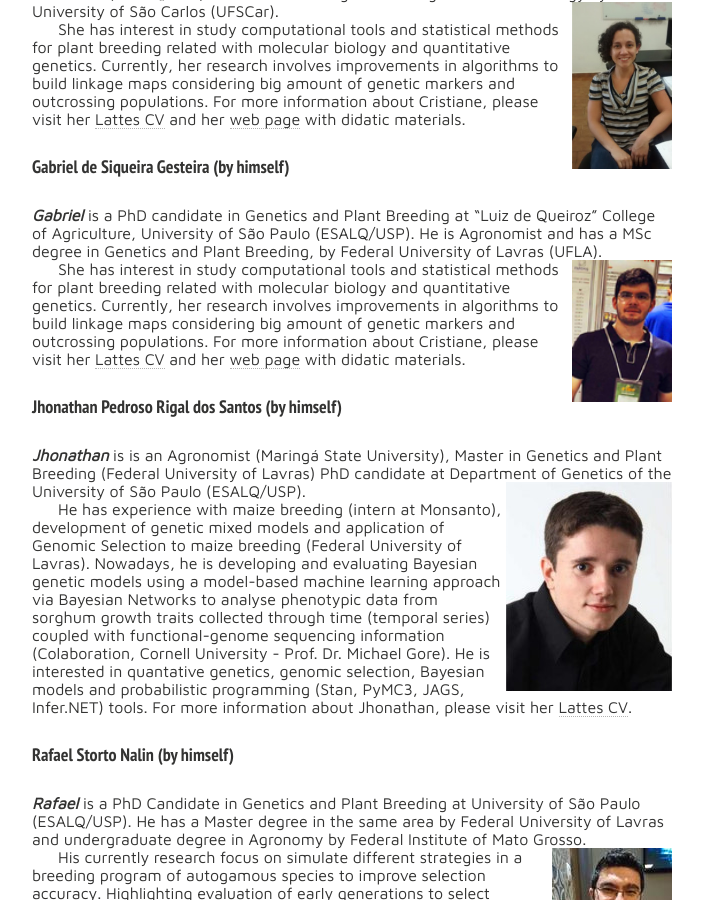
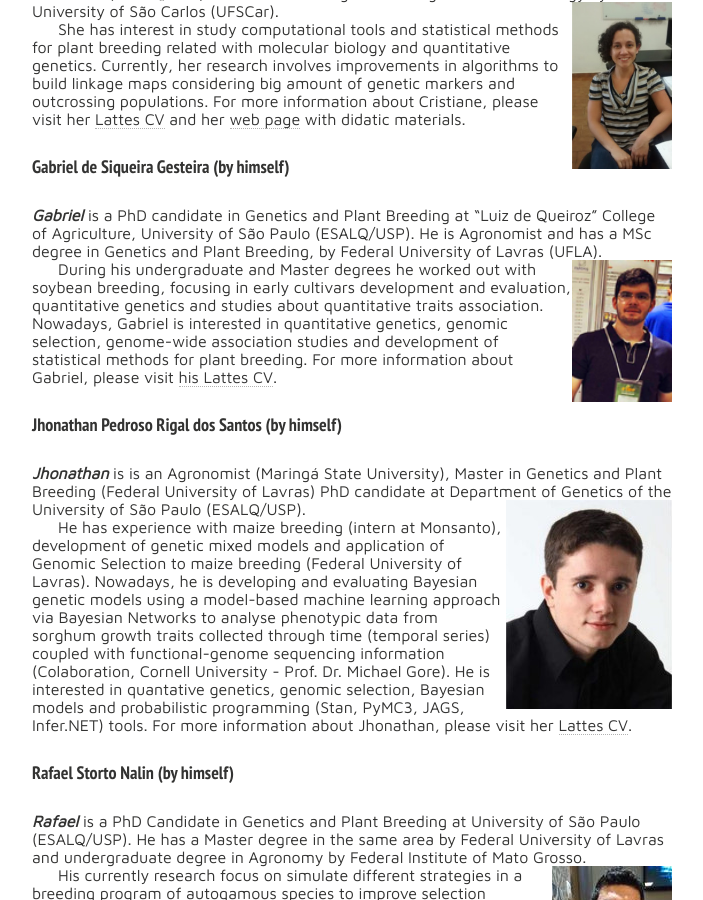
Before and after one commit to statgen-esalq/statgen-esalq.github.io, a Jekyll site: the page built from people.md, in a window 1280 px wide and 900 px high, scrolled down 1719 px. Shown: the whole window, without its empty margins (288-991 px from the left). Built offline with Jekyll 4.4.1, drawn with Linux system fonts in a browser that asks for light colours; nearby versions of some CDN libraries.

Commit message:
Update people.md

```diff
--- a/people.md
+++ b/people.md
@@ -58,8 +58,7 @@ She has interest in study computational tools and statistical methods for plant
 
 _**Gabriel**_ is a PhD candidate in Genetics and Plant Breeding at “Luiz de Queiroz” College of Agriculture, University of São Paulo (ESALQ/USP). He is Agronomist and has a MSc degree in Genetics and Plant Breeding, by Federal University of Lavras (UFLA). <img src="{{ site.url }}/images/Gabriel.jpg" width="100">{: .image-pull-right}
 
-She has interest in study computational tools and statistical methods for plant breeding related with molecular biology and quantitative genetics. Currently, her research involves improvements in algorithms to build linkage maps considering big amount of genetic markers and outcrossing populations. For more information about Cristiane, please visit her [Lattes CV](http://lattes.cnpq.br/5351325433180836) and her [web page](http://cristianetaniguti.github.io/) with didatic materials.
-
+During his undergraduate and Master degrees he worked out with soybean breeding, focusing in early cultivars development and evaluation, quantitative genetics and studies about quantitative traits association. Nowadays, Gabriel is interested in quantitative genetics, genomic selection, genome-wide association studies and development of statistical methods for plant breeding. For more information about Gabriel, please visit [his Lattes CV](http://lattes.cnpq.br/3234001848993741).
 
 #### Jhonathan Pedroso Rigal dos Santos (by himself)
 
```
